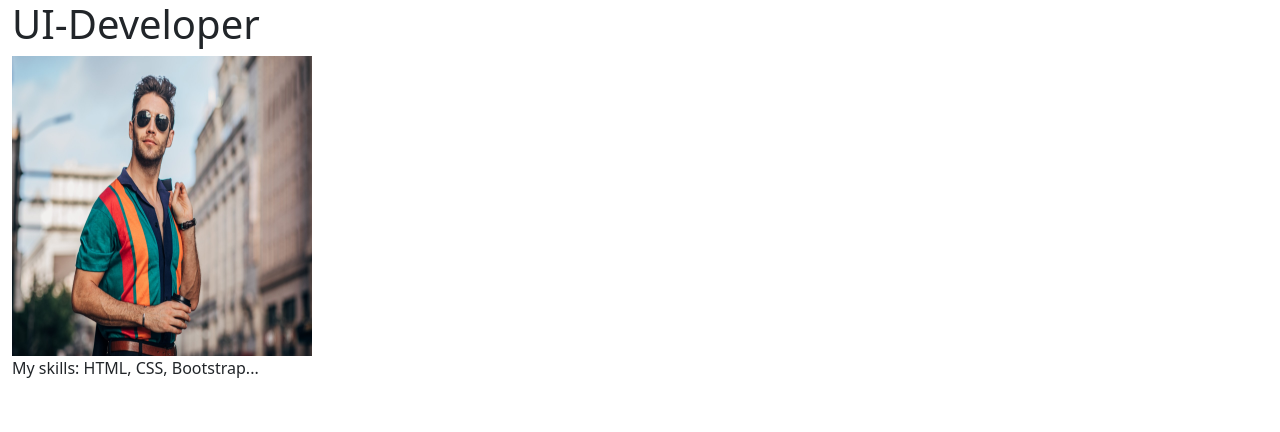
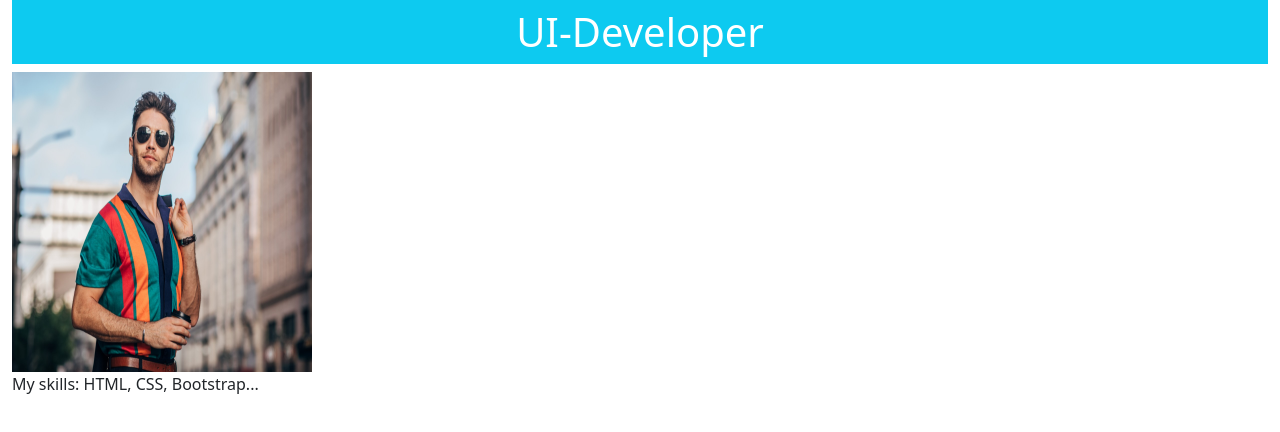
Before and after one commit to FurquanTech/my-portfolio, a website: page index.html in a window 1280 px wide. Drawn offline with nearby package versions, Linux system fonts and the light colour scheme.

Commit message:
Version-3 Index Updated

```diff
--- a/index.html
+++ b/index.html
@@ -9,7 +9,7 @@
 <script src="https://cdn.jsdelivr.net/npm/bootstrap@5.3.2/dist/js/bootstrap.bundle.min.js" integrity="sha384-C6RzsynM9kWDrMNeT87bh95OGNyZPhcTNXj1NW7RuBCsyN/o0jlpcV8Qyq46cDfL" crossorigin="anonymous"></script>
 </head>
 <body class="container-fluid">
-    <h1>UI-Developer</h1>
+    <h1 class="bg-info text-white text-center p-2">UI-Developer</h1>
     <img src="public/images/men-fashion.jpeg" width="300" height="300">
     <p>My skills: HTML, CSS, Bootstrap...</p>
 </body>
```
